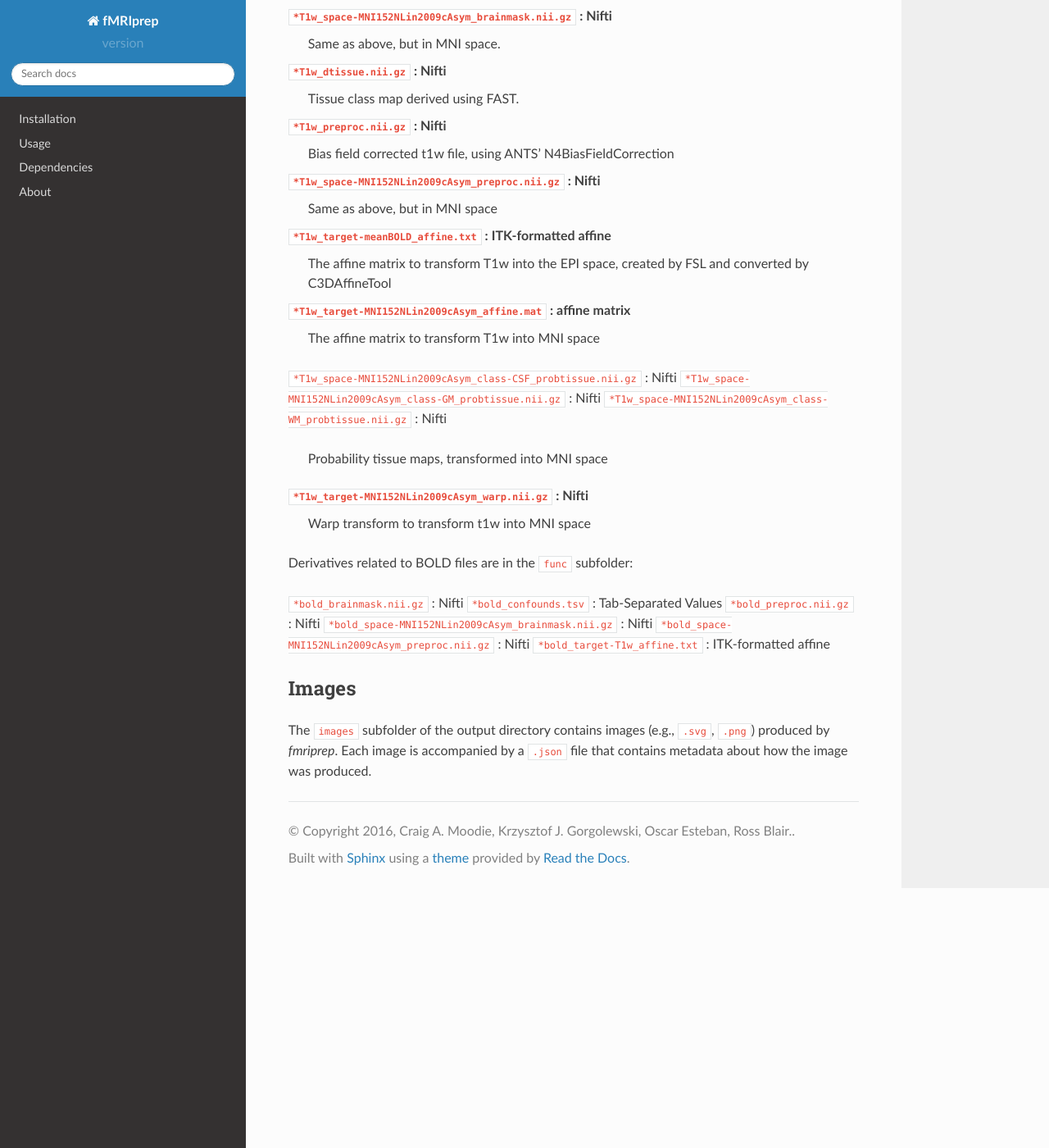
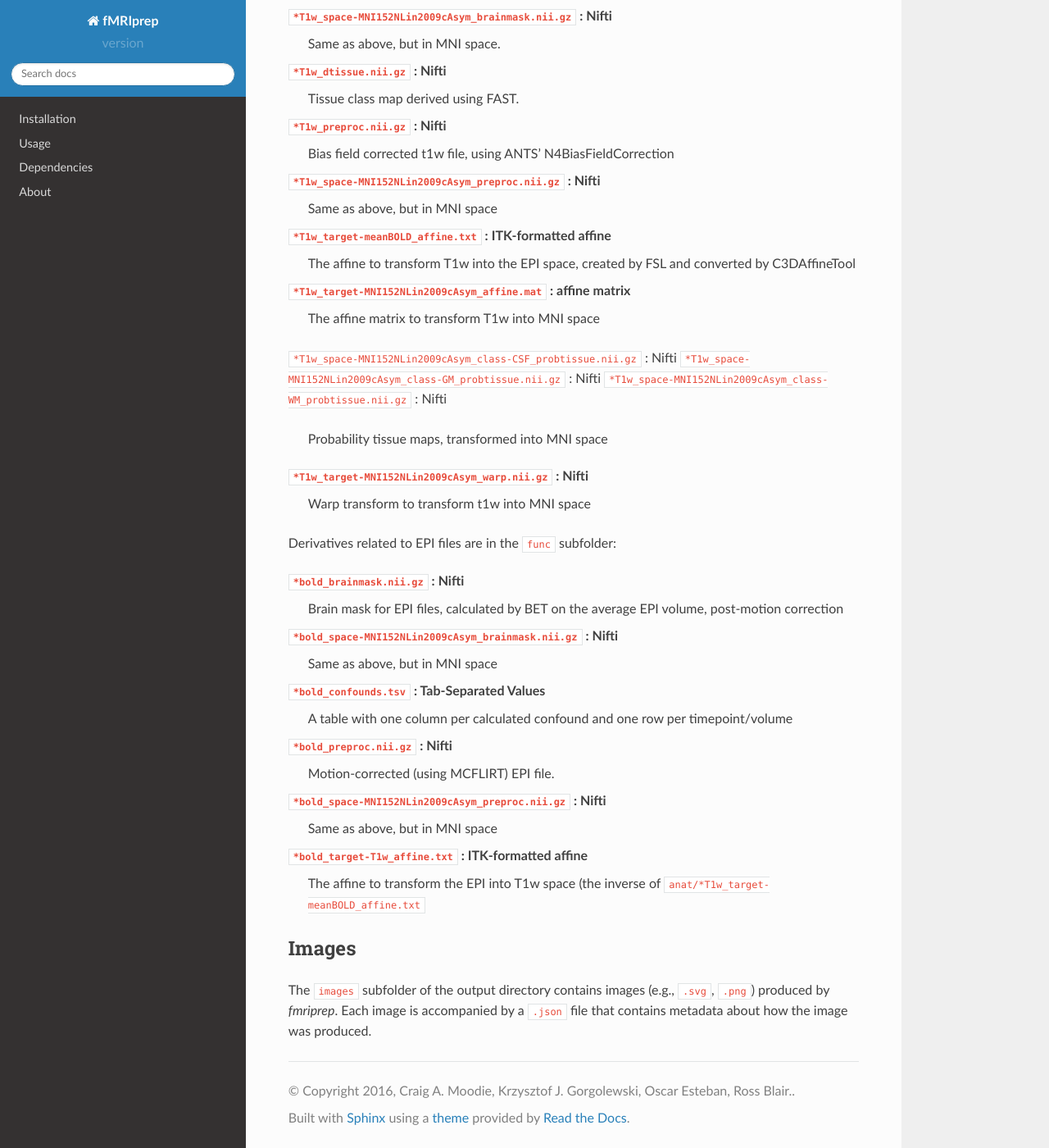
Before and after one commit to yohanchatelain/fmriprep, a Sphinx documentation site: the page built from docs/ds005.rst, in a window 1280 px wide and 1400 px high, scrolled down 1505 px. Shown: the whole window at 82% size. Built offline with Sphinx 7.4.7 and the Read the Docs theme 2.0.0, drawn with Linux system fonts in a browser that asks for light colours; the version number could not be read and is left out.

Commit message:
complete derivatives explanations

```diff
--- a/docs/ds005.rst
+++ b/docs/ds005.rst
@@ -79,7 +79,7 @@ Derivatives related to t1w files are in the ``anat`` subfolder:
 ``*T1w_space-MNI152NLin2009cAsym_preproc.nii.gz`` : Nifti
     Same as above, but in MNI space
 ``*T1w_target-meanBOLD_affine.txt`` : ITK-formatted affine
-    The affine matrix to transform T1w into the EPI space, created by FSL and converted by C3DAffineTool
+    The affine to transform T1w into the EPI space, created by FSL and converted by C3DAffineTool
 ``*T1w_target-MNI152NLin2009cAsym_affine.mat`` : affine matrix
     The affine matrix to transform T1w into MNI space
 ``*T1w_space-MNI152NLin2009cAsym_class-CSF_probtissue.nii.gz`` : Nifti
@@ -89,14 +89,20 @@ Derivatives related to t1w files are in the ``anat`` subfolder:
 ``*T1w_target-MNI152NLin2009cAsym_warp.nii.gz`` : Nifti
     Warp transform to transform t1w into MNI space
 
-Derivatives related to BOLD files are in the ``func`` subfolder:
+Derivatives related to EPI files are in the ``func`` subfolder:
 
 ``*bold_brainmask.nii.gz`` : Nifti
+    Brain mask for EPI files, calculated by BET on the average EPI volume, post-motion correction
+``*bold_space-MNI152NLin2009cAsym_brainmask.nii.gz`` : Nifti
+    Same as above, but in MNI space
 ``*bold_confounds.tsv`` : Tab-Separated Values
+    A table with one column per calculated confound and one row per timepoint/volume
 ``*bold_preproc.nii.gz`` : Nifti
-``*bold_space-MNI152NLin2009cAsym_brainmask.nii.gz`` : Nifti
+    Motion-corrected (using MCFLIRT) EPI file.
 ``*bold_space-MNI152NLin2009cAsym_preproc.nii.gz`` : Nifti
+    Same as above, but in MNI space
 ``*bold_target-T1w_affine.txt`` : ITK-formatted affine
+    The affine to transform the EPI into T1w space (the inverse of ``anat/*T1w_target-meanBOLD_affine.txt``
 
 Images
 ------
```
